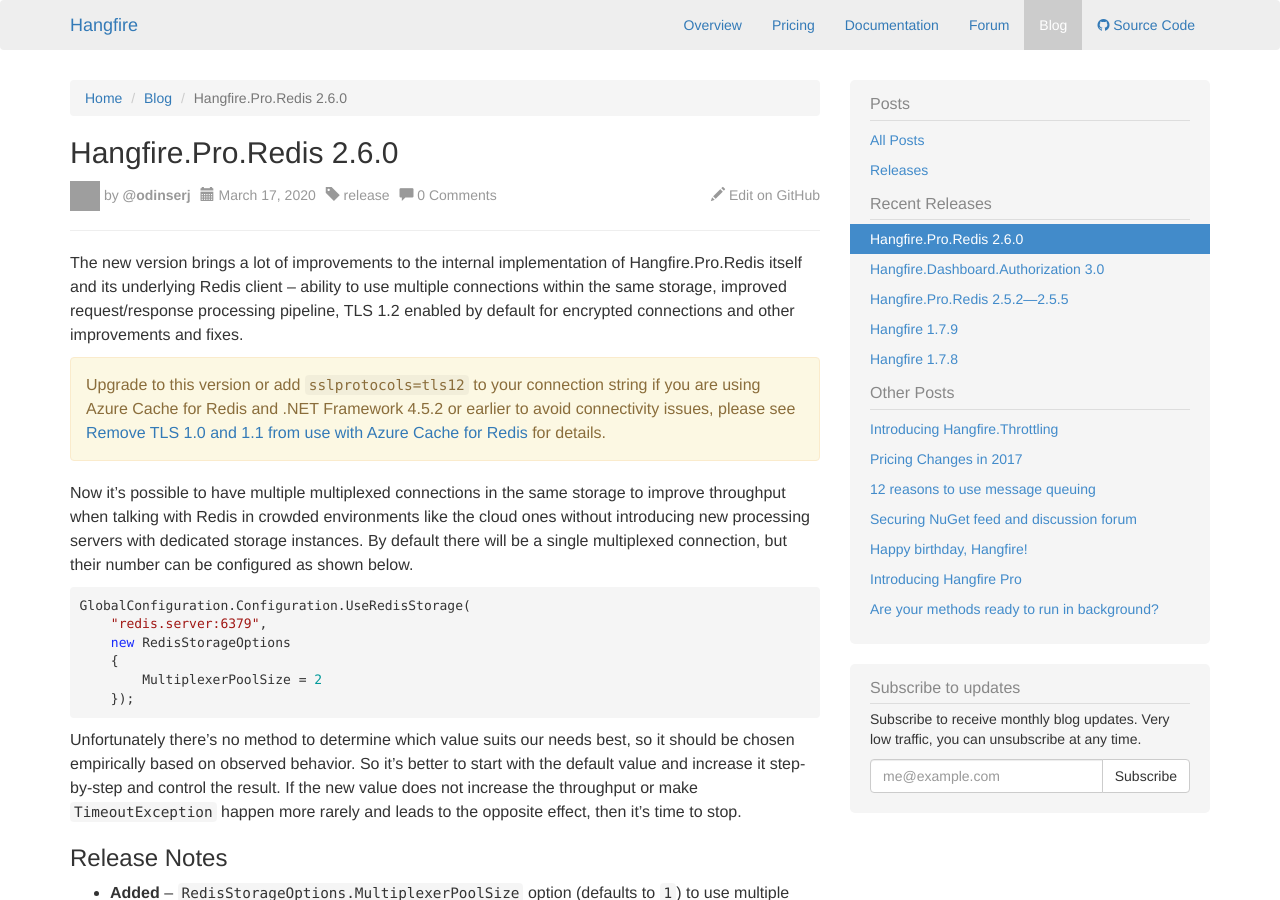
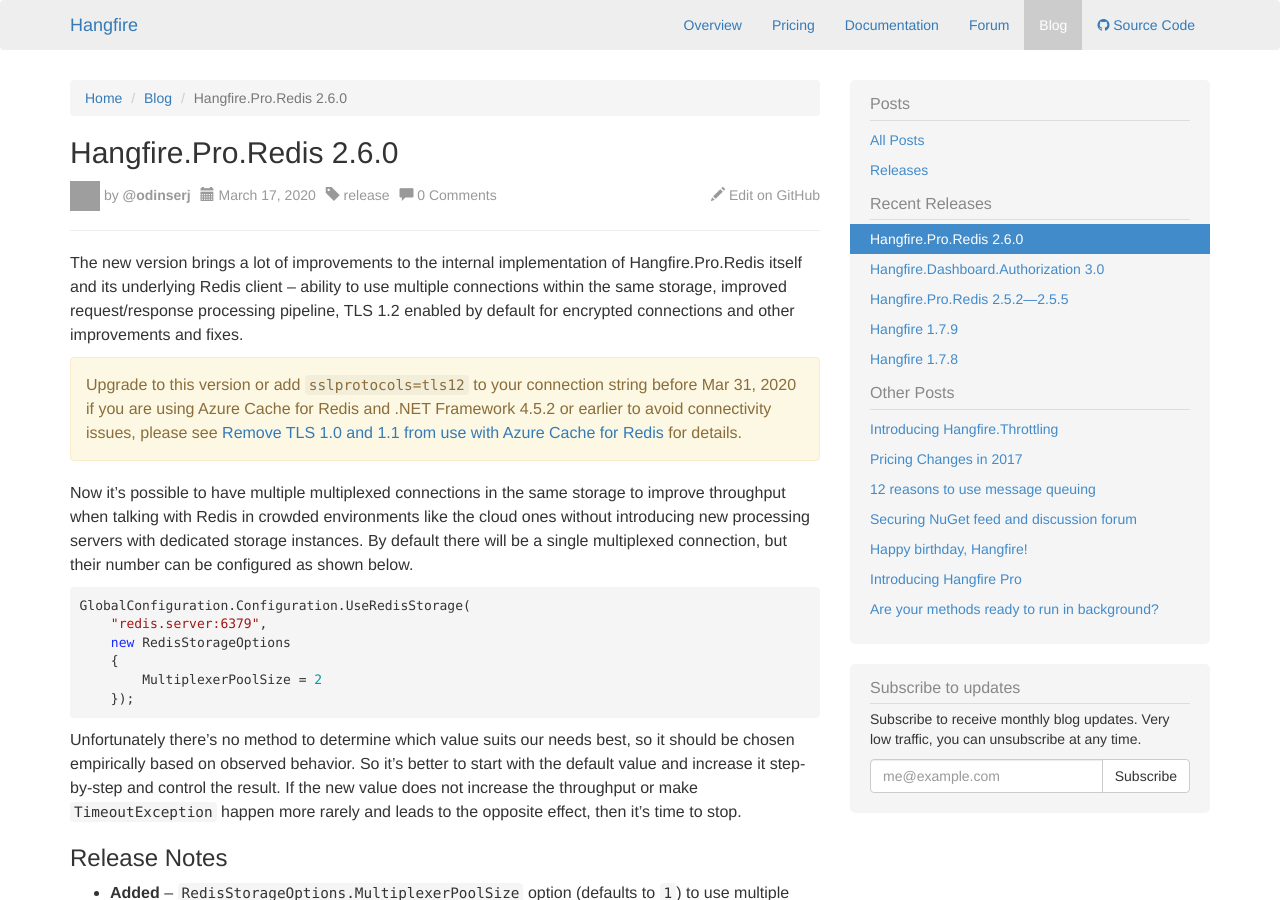
Before and after one commit to HangfireIO/Hangfire.io, a Jekyll site: the page built from _posts/2020-03-17-hangfire.pro.redis-2.6.0.md, in a window 1280 px wide and 900 px high. Built offline with Jekyll 4.4.1, drawn with Linux system fonts in a browser that asks for light colours; comment, search, counter and statistics services are not loaded; grey boxes are pictures that could not be loaded.

Commit message:
Update 2020-03-17-hangfire.pro.redis-2.6.0.md

```diff
--- a/_posts/2020-03-17-hangfire.pro.redis-2.6.0.md
+++ b/_posts/2020-03-17-hangfire.pro.redis-2.6.0.md
@@ -7,7 +7,7 @@
 The new version brings a lot of improvements to the internal implementation of Hangfire.Pro.Redis itself and its underlying Redis client – ability to use multiple connections within the same storage, improved request/response processing pipeline, TLS 1.2 enabled by default for encrypted connections and other improvements and fixes.
 
 <div class="alert alert-warning">
-    Upgrade to this version or add <code>sslprotocols=tls12</code> to your connection string if you are using Azure Cache for Redis and .NET Framework 4.5.2 or earlier to avoid connectivity issues, please see <a href="https://docs.microsoft.com/en-us/azure/azure-cache-for-redis/cache-remove-tls-10-11" target="_blank" rel="noopener">Remove TLS 1.0 and 1.1 from use with Azure Cache for Redis</a> for details.
+    Upgrade to this version or add <code>sslprotocols=tls12</code> to your connection string before Mar 31, 2020 if you are using Azure Cache for Redis and .NET Framework 4.5.2 or earlier to avoid connectivity issues, please see <a href="https://docs.microsoft.com/en-us/azure/azure-cache-for-redis/cache-remove-tls-10-11" target="_blank" rel="noopener">Remove TLS 1.0 and 1.1 from use with Azure Cache for Redis</a> for details.
 </div>
 
 Now it's possible to have multiple multiplexed connections in the same storage to improve throughput when talking with Redis in crowded environments like the cloud ones without introducing new processing servers with dedicated storage instances. By default there will be a single multiplexed connection, but their number can be configured as shown below.
```
